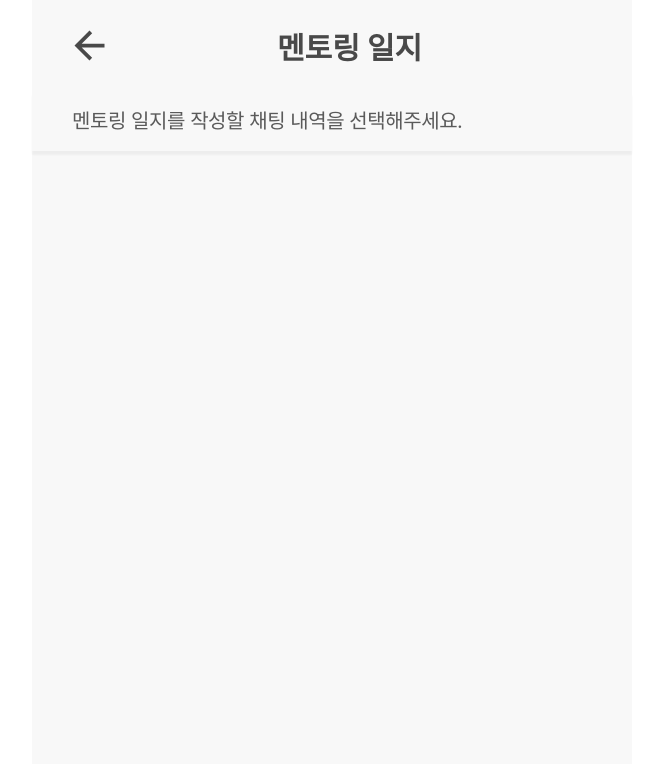
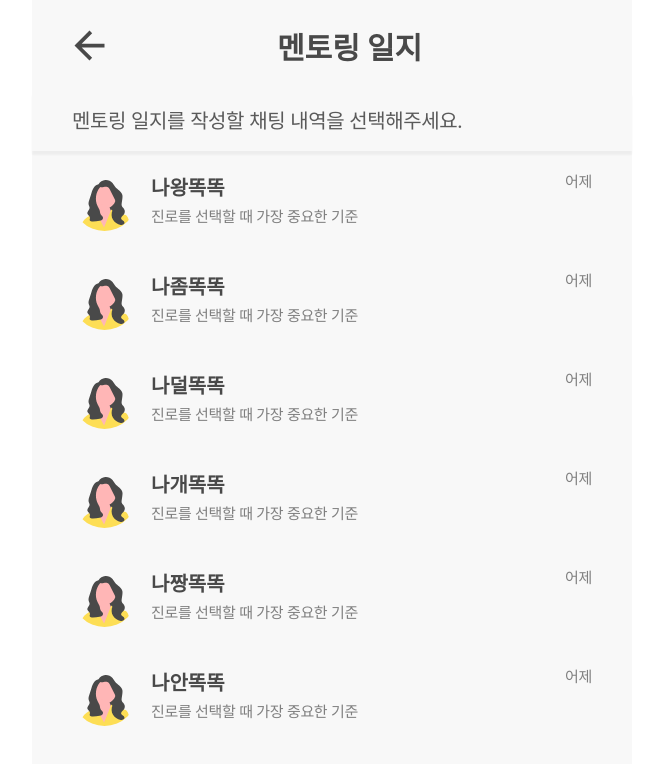
Before and after one commit to youbing5921/deploy_hw, a React (Create React App) app in the folder gamja/: page /mypage/mentee/journal/select in a window 1280 px wide. Shown: the top 764 px of the page, without its empty margins (308-971 px from the left). Built offline with nearby package versions, Linux system fonts and the light colour scheme; a web font is replaced by a local one.

Commit message:
[Feat] 멘토링 일지 채팅 선택 완료

```diff
--- /dev/null
+++ b/gamja/src/components/mypage/RecentChat.jsx
@@ -0,0 +1,158 @@
+import React from "react";
+import styled from "styled-components";
+import { useLocation } from "react-router-dom";
+import { matchPath } from "react-router";
+import ChatMentor from "../../images/ChatMentor.svg";
+import ChatMentee from "../../images/ChatMentee.svg";
+
+const MessageArr = [
+  {
+    id: 1,
+    username: "나왕똑똑",
+    message: "진로를 선택할 때 가장 중요한 기준",
+    date: "어제",
+    room: 3,
+  },
+  {
+    id: 2,
+    username: "나좀똑똑",
+    message: "진로를 선택할 때 가장 중요한 기준",
+    date: "어제",
+    room: 10,
+  },
+  {
+    id: 3,
+    username: "나덜똑똑",
+    message: "진로를 선택할 때 가장 중요한 기준",
+    date: "어제",
+    room: 2,
+  },
+  {
+    id: 4,
+    username: "나개똑똑",
+    message: "진로를 선택할 때 가장 중요한 기준",
+    date: "어제",
+    room: 16,
+  },
+  {
+    id: 5,
+    username: "나짱똑똑",
+    message: "진로를 선택할 때 가장 중요한 기준",
+    date: "어제",
+    room: 5,
+  },
+  {
+    id: 6,
+    username: "나안똑똑",
+    message: "진로를 선택할 때 가장 중요한 기준",
+    date: "어제",
+    room: 20,
+  },
+];
+
+const RecentChat = () => {
+  const location = useLocation().pathname;
+
+  if (matchPath("mypage/mentor/journal/select", location)) {
+    return (
+      <>
+        {MessageArr.map((message) => (
+          <Wrapper key={message.id}>
+            <Both>
+              <Left>
+                <Profile src={ChatMentee} alt="ChatMentee" />
+              </Left>
+              <Right>
+                <Username>{message.username}</Username>
+                <Message>{message.message}</Message>
+              </Right>
+            </Both>
+            <DateBox>
+              <Date>{message.date}</Date>
+            </DateBox>
+          </Wrapper>
+        ))}
+      </>
+    );
+  }
+  if (matchPath("/mypage/mentee/journal/select", location)) {
+    return (
+      <>
+        {MessageArr.map((message) => (
+          <Wrapper key={message.id}>
+            <Both>
+              <Left>
+                <Profile src={ChatMentor} alt="ChatMentor" />
+              </Left>
+              <Right>
+                <Username>{message.username}</Username>
+                <Message>{message.message}</Message>
+              </Right>
+            </Both>
+            <DateBox>
+              <Date>{message.date}</Date>
+            </DateBox>
+          </Wrapper>
+        ))}
+      </>
+    );
+  }
+  return null;
+};
+
+export default RecentChat;
+
+const Wrapper = styled.div`
+  display: flex;
+  align-items: flex-start;
+  padding: 15px 40px;
+  justify-content: space-between;
+`;
+
+const Both = styled.div`
+  display: flex;
+  align-items: center;
+  gap: 14px;
+`;
+const Left = styled.div`
+  cursor: pointer;
+`;
+const Right = styled.div`
+  cursor: pointer;
+`;
+
+const Profile = styled.img`
+  width: 65px;
+  height: 65px;
+  border-radius: 50%;
+  cursor: pointer;
+`;
+
+const Username = styled.div`
+  color: #494949;
+  font-size: 20px;
+  font-style: normal;
+  font-weight: 600;
+  line-height: normal;
+  margin-bottom: 5px;
+`;
+
+const Message = styled.div`
+  color: #7f7f7f;
+  font-family: Inter;
+  font-size: 15px;
+  font-style: normal;
+  font-weight: 500;
+  line-height: 150%; /* 22.5px */
+  letter-spacing: -0.33px;
+`;
+const DateBox = styled.div`
+  padding-top: 5px;
+`;
+const Date = styled.div`
+  color: #7f7f7f;
+  font-size: 15px;
+  font-weight: 500;
+  line-height: 150%; /* 22.5px */
+  letter-spacing: -0.33px;
+`;
--- a/gamja/src/pages/mypage/MenteeSelectChat.js
+++ b/gamja/src/pages/mypage/MenteeSelectChat.js
@@ -2,6 +2,7 @@ import React from "react";
 import styled from "styled-components";
 import TopBar from "../../components/common/TopBar";
 import SubBar from "../../components/mypage/SubBar";
+import RecentChat from "../../components/mypage/RecentChat";
 
 const MenteeSelectChat = () => {
   return (
@@ -9,6 +10,7 @@ const MenteeSelectChat = () => {
       <Container>
         <TopBar txt={"멘토링 일지"} />
         <SubBar />
+        <RecentChat />
       </Container>
     </>
   );
--- a/gamja/src/pages/mypage/MentorSelectChat.js
+++ b/gamja/src/pages/mypage/MentorSelectChat.js
@@ -2,6 +2,7 @@ import React from "react";
 import styled from "styled-components";
 import TopBar from "../../components/common/TopBar";
 import SubBar from "../../components/mypage/SubBar";
+import RecentChat from "../../components/mypage/RecentChat";
 
 const MentorSelectChat = () => {
   return (
@@ -9,6 +10,7 @@ const MentorSelectChat = () => {
       <Container>
         <TopBar txt={"멘토링 일지"} />
         <SubBar />
+        <RecentChat />
       </Container>
     </>
   );
```
